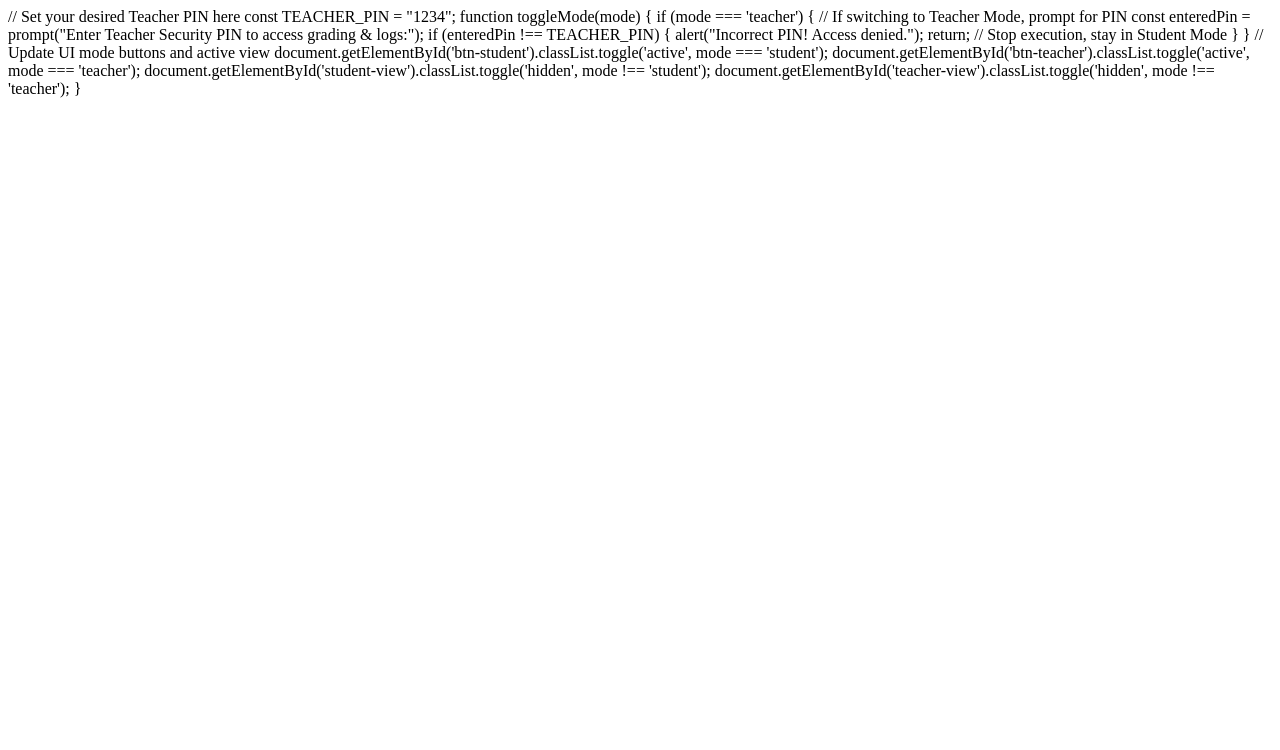
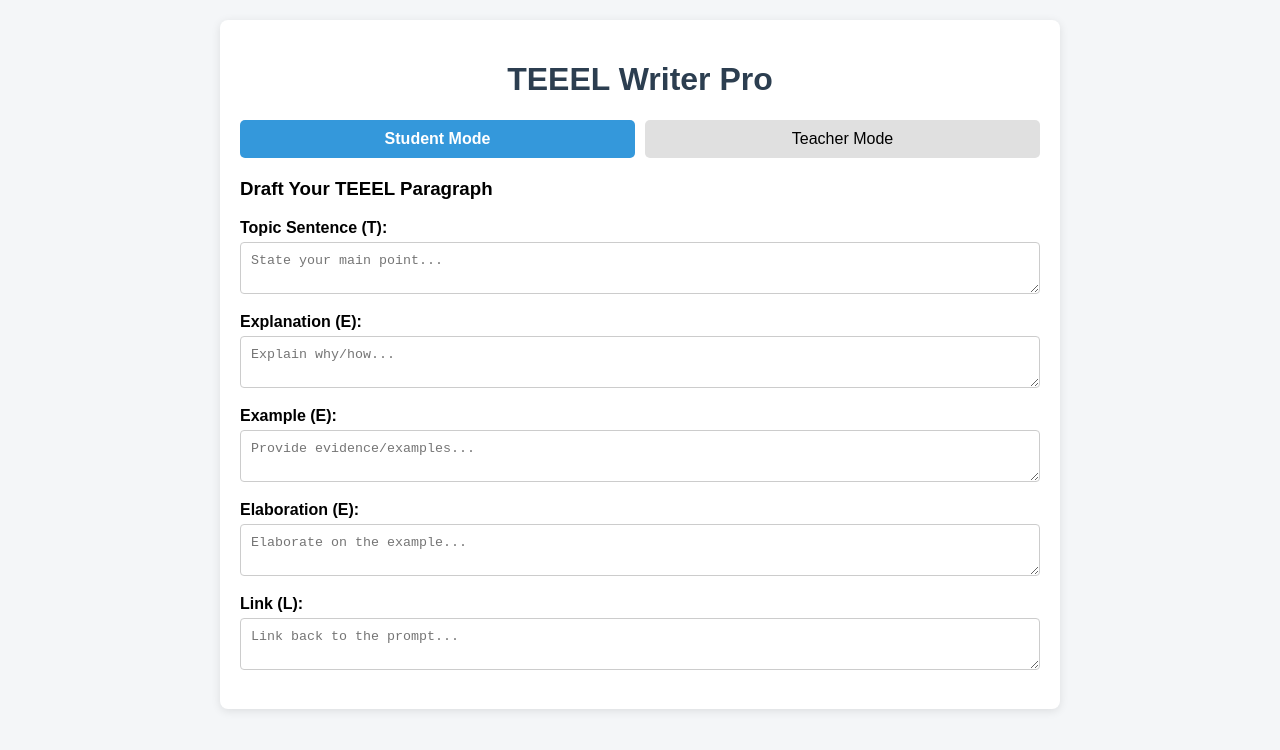
Before and after one commit to g-96274922-oss/teeel-app, a plain HTML site: page index.html in a window 1280 px wide. Drawn offline with Linux system fonts and the light colour scheme.

Commit message:
Update index.html

```diff
--- a/index.html
+++ b/index.html
@@ -1,19 +1,95 @@
-// Set your desired Teacher PIN here
-const TEACHER_PIN = "1234";
+<!DOCTYPE html>
+<html lang="en">
+<head>
+  <meta charset="UTF-8">
+  <meta name="viewport" content="width=device-width, initial-scale=1.0">
+  <title>TEEEL Writer Pro</title>
+  <style>
+    body { font-family: Arial, sans-serif; margin: 20px; padding: 0; background-color: #f4f6f8; }
+    .container { max-width: 800px; margin: 0 auto; background: #fff; padding: 20px; border-radius: 8px; box-shadow: 0 2px 10px rgba(0,0,0,0.1); }
+    h1 { text-align: center; color: #2c3e50; }
+    .nav-tabs { display: flex; gap: 10px; margin-bottom: 20px; }
+    .tab-btn { flex: 1; padding: 10px; border: none; background: #e0e0e0; cursor: pointer; font-size: 16px; border-radius: 5px; }
+    .tab-btn.active { background: #3498db; color: white; font-weight: bold; }
+    .form-group { margin-bottom: 15px; }
+    label { font-weight: bold; display: block; margin-bottom: 5px; }
+    textarea, input { width: 100%; padding: 10px; box-sizing: border-box; border: 1px solid #ccc; border-radius: 4px; }
+    .hidden { display: none; }
+    .btn { background: #2ecc71; color: white; border: none; padding: 10px 15px; border-radius: 4px; cursor: pointer; font-size: 16px; }
+    .btn:hover { background: #27ae60; }
+  </style>
+</head>
+<body>
+
+  <div class="container">
+    <h1>TEEEL Writer Pro</h1>
+
+    <!-- Navigation Tabs -->
+    <div class="nav-tabs">
+      <button id="btn-student" class="tab-btn active" onclick="toggleMode('student')">Student Mode</button>
+      <button id="btn-teacher" class="tab-btn" onclick="toggleMode('teacher')">Teacher Mode</button>
+    </div>
+
+    <!-- Student View -->
+    <div id="student-view">
+      <h3>Draft Your TEEEL Paragraph</h3>
+      <div class="form-group">
+        <label>Topic Sentence (T):</label>
+        <textarea id="topic" placeholder="State your main point..."></textarea>
+      </div>
+      <div class="form-group">
+        <label>Explanation (E):</label>
+        <textarea id="explanation" placeholder="Explain why/how..."></textarea>
+      </div>
+      <div class="form-group">
+        <label>Example (E):</label>
+        <textarea id="example" placeholder="Provide evidence/examples..."></textarea>
+      </div>
+      <div class="form-group">
+        <label>Elaboration (E):</label>
+        <textarea id="elaboration" placeholder="Elaborate on the example..."></textarea>
+      </div>
+      <div class="form-group">
+        <label>Link (L):</label>
+        <textarea id="link" placeholder="Link back to the prompt..."></textarea>
+      </div>
+    </div>
+
+    <!-- Teacher View -->
+    <div id="teacher-view" class="hidden">
+      <h3>Teacher Grading & Evaluation Dashboard</h3>
+      <p>Welcome, Teacher! Enter marks and feedback for student submissions below.</p>
+      <div class="form-group">
+        <label>Student Name:</label>
+        <input type="text" placeholder="Enter student name">
+      </div>
+      <div class="form-group">
+        <label>Score (/15):</label>
+        <input type="number" max="15" min="0" placeholder="15">
+      </div>
+      <button class="btn">Save Assessment</button>
+    </div>
+  </div>
+
+  <script>
+    /* Teacher Mode Security PIN */
+    const TEACHER_PIN = "1425";
 
     function toggleMode(mode) {
       if (mode === 'teacher') {
-    // If switching to Teacher Mode, prompt for PIN
         const enteredPin = prompt("Enter Teacher Security PIN to access grading & logs:");
         if (enteredPin !== TEACHER_PIN) {
           alert("Incorrect PIN! Access denied.");
-      return; // Stop execution, stay in Student Mode
+          return;
         }
       }
 
-  // Update UI mode buttons and active view
       document.getElementById('btn-student').classList.toggle('active', mode === 'student');
       document.getElementById('btn-teacher').classList.toggle('active', mode === 'teacher');
       document.getElementById('student-view').classList.toggle('hidden', mode !== 'student');
       document.getElementById('teacher-view').classList.toggle('hidden', mode !== 'teacher');
     }
+  </script>
+
+</body>
+</html>
```
Lines whose indentation alone changed are shown as unchanged.
